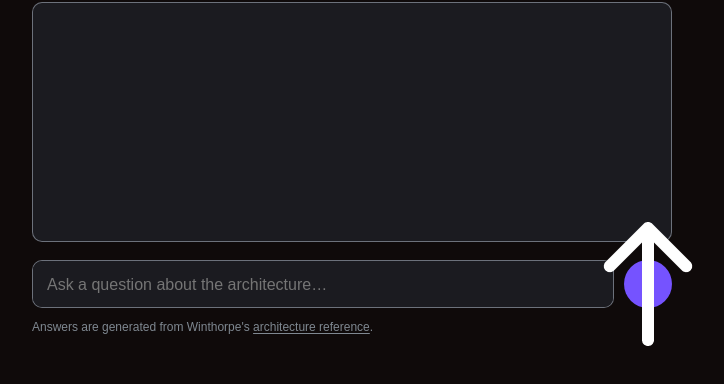
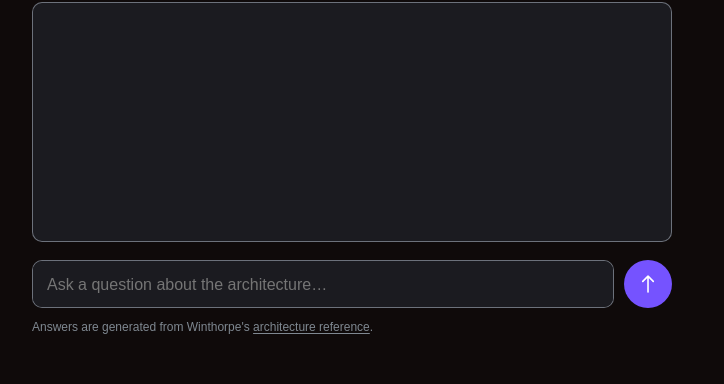
Before and after one commit to zeevchen-sudo/ask-winthorpe, a website: page index.html in a window 1280 px wide. Shown: the part 270-654 px from the top of the page, without its empty margins (288-1012 px from the left). Drawn offline with Linux system fonts and the light colour scheme.

Commit message:
Update style.css

```diff
--- a/style.css
+++ b/style.css
@@ -151,6 +151,13 @@ body {
   cursor: pointer;
 }
 
+.composer button img {
+  width: 18px;
+  height: 18px;
+  object-fit: contain;
+  display: block;
+}
+
 .composer button:hover {
   background: var(--accent-hover);
 }
```
